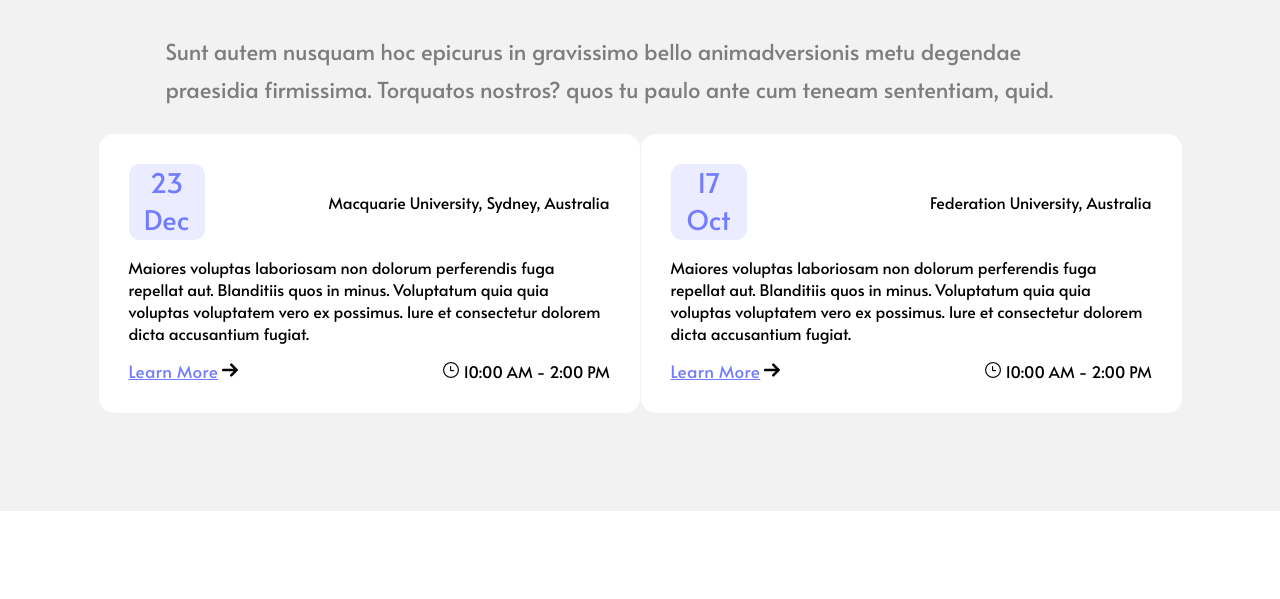
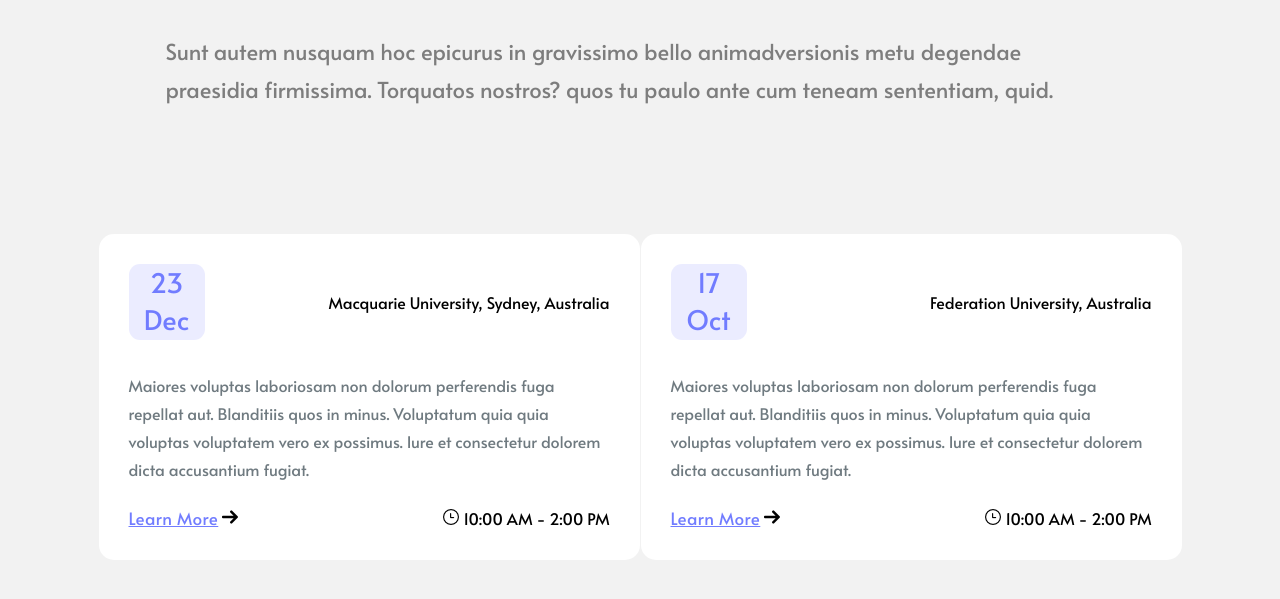
Before and after one commit to Rekia-bmstu/section-4, a plain HTML site: page index.html in a window 1280 px wide. Shown: the part 203-802 px from the top of the page. Drawn offline with Linux system fonts and the light colour scheme.

Commit message:
Fixed some paddings

```diff
--- a/styles.css
+++ b/styles.css
@@ -46,6 +46,8 @@
     display: flex;
     flex-direction: row;
     justify-content: space-around;
+    padding-top: 100px;
+    flex-wrap: wrap;
 }
 
 .top{
@@ -74,6 +76,12 @@
     background-color: white;
     border-radius: 15px;
     padding: 30px;
+    display: flex;
+    flex-direction: column;
+    justify-content: space-around;
+
+    max-width: 540;
+    max-height: 308;
 }
 
 .date{
@@ -87,6 +95,13 @@
 .event-content{
     max-width: 481px;
     max-height: 90px;
+    font-style: normal;
+    font-weight: normal;
+    font-size: 16px;
+    line-height: 28px;
+    color: #37474FB8;
+    padding-bottom: 30px;
+    padding-top: 15px;
 }
 
 .bottom{
```
